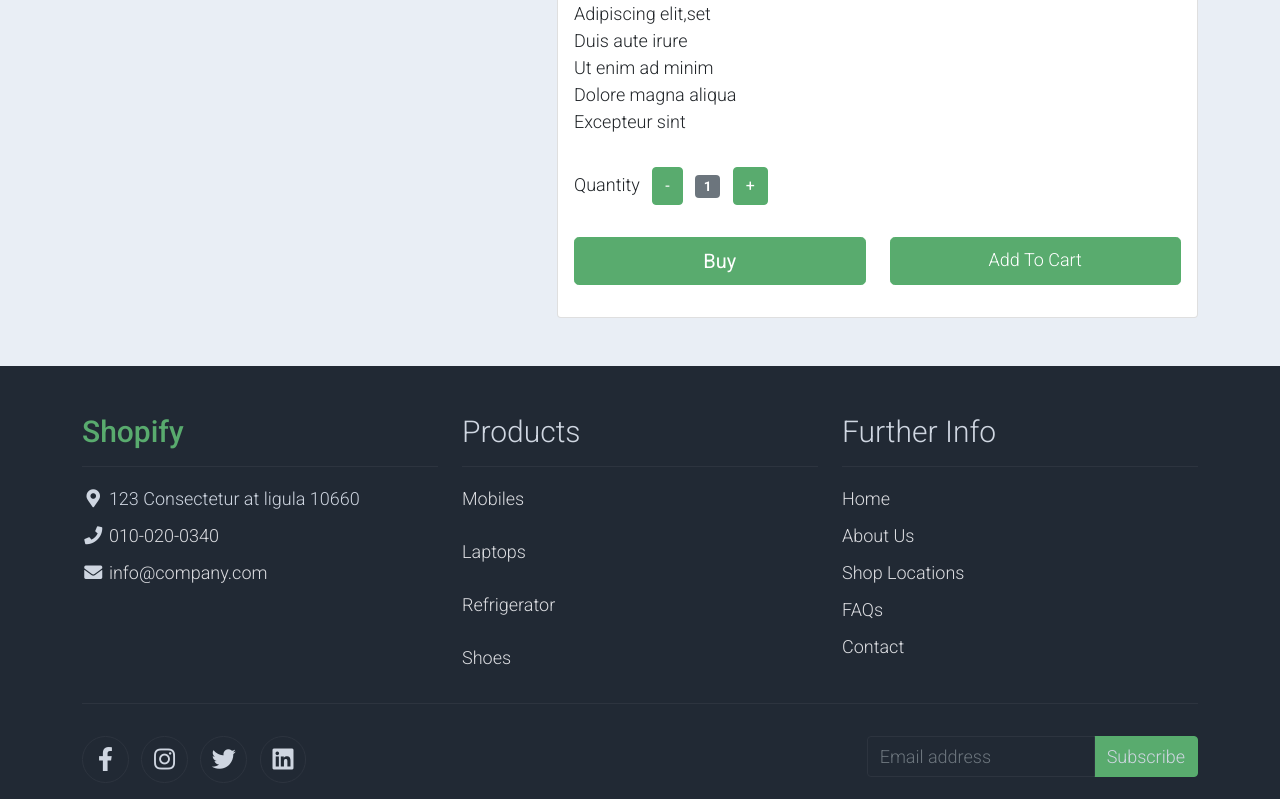
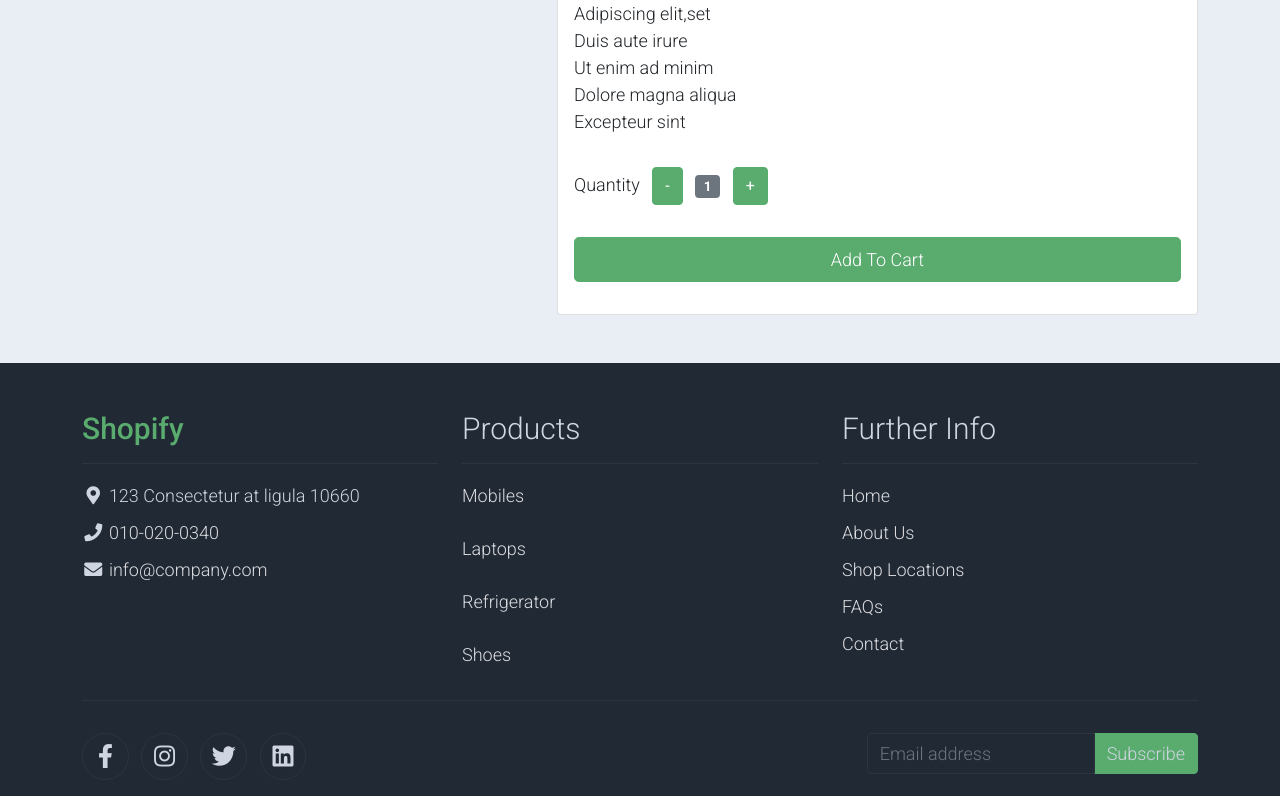
Before and after one commit to Anandhu0403/Ecommerce-project, a Django app: page /productdetail/1 in a window 1280 px wide. Shown: the part 835-1634 px from the top of the page. Run offline with Django 5.2, Linux system fonts and the light colour scheme; data comes from the database, SQL or seed files in the repository; some libraries are stand-ins or nearby versions.

Commit message:
Update detail.html

```diff
--- a/ecommerce/template/detail.html
+++ b/ecommerce/template/detail.html
@@ -144,9 +144,7 @@
                                 {% else %}
                                     {% if detail.stock > 0 %}
                                          <div class="row pb-3">
-                                              <div class="col d-grid">
-                                                  <button type="submit" class="btn btn-success btn-lg" name="submit" value="buy">Buy</button>
-                                             </div>
+
                                               <div class="col d-grid">
                                                     <a class="btn btn-success btn-lg" name="submit" href="{% url 'cart:usercart' detail.id %}">Add To Cart</a>
                                               </div>
```
